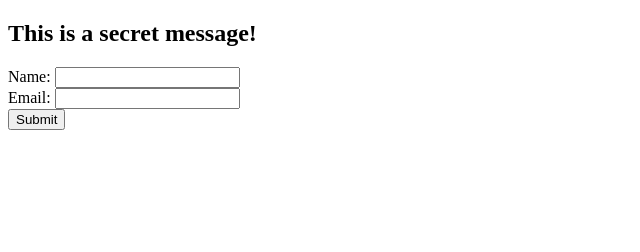
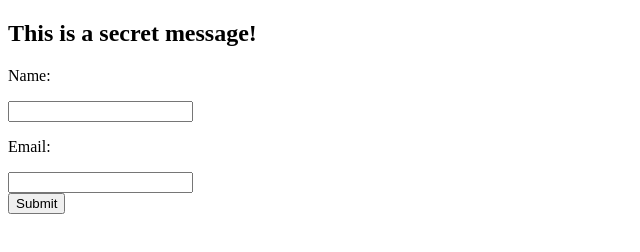
Before and after one commit to fullstack-decal-fa22/hw1-QxBytes, a plain HTML site: page secret.html in a window 1280 px wide. Shown: the whole page, without its empty margins (0-640 px from the left). Drawn offline with Linux system fonts and the light colour scheme.

Commit message:
Update secret.html

```diff
--- a/secret.html
+++ b/secret.html
@@ -6,10 +6,10 @@
     <body>
         <h2>This is a secret message!</h2>
         <form>
-            <label>Name:</label>
+            <p>Name:</p>
             <input type="text" id="name">
             <br>
-            <label>Email:</label>
+            <p>Email:</p>
             <input type="text" id="email">
             <br>
             <input type="submit">
```
